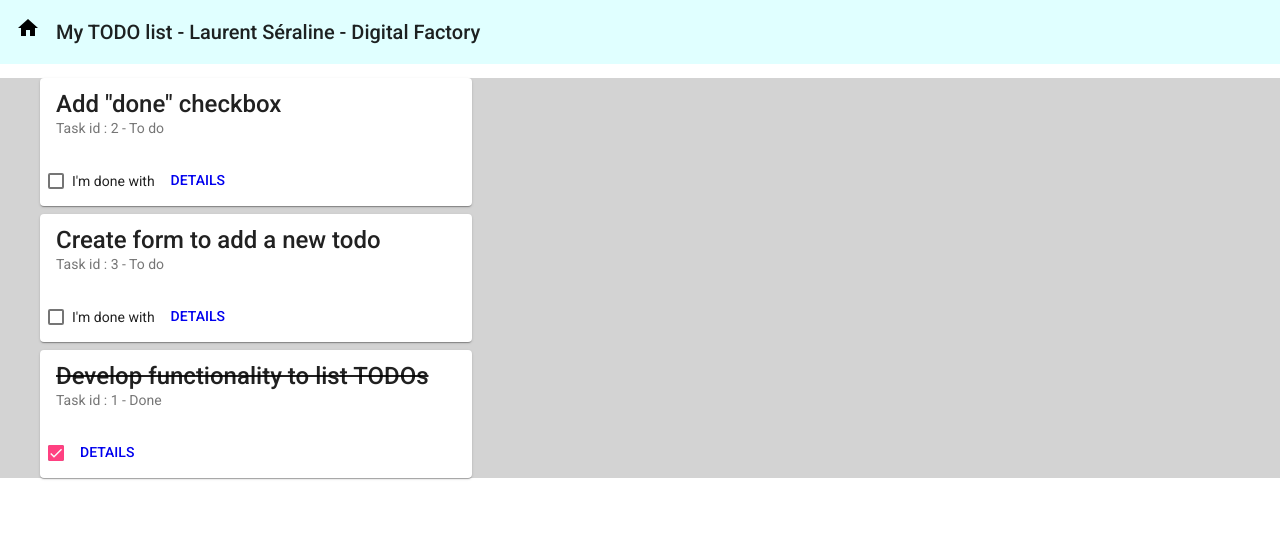
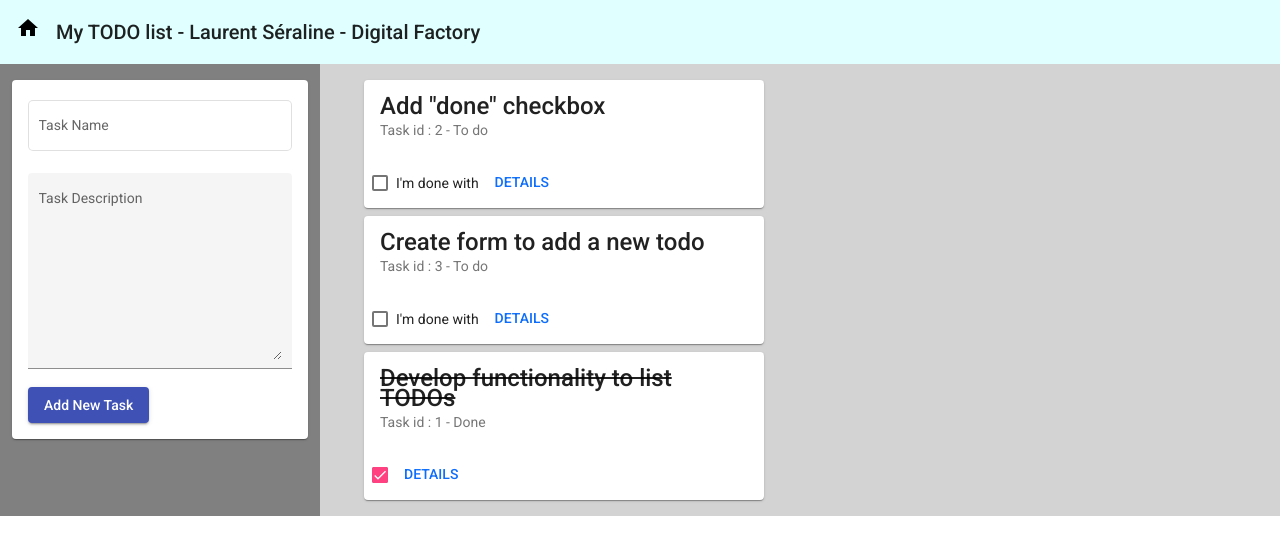
Before and after one commit to Laurent-srln/digital-factory-todo-list, an Angular app: page / in a window 1280 px wide. Shown: the top 554 px of the page. Built offline with nearby package versions, Linux system fonts and the light colour scheme.

Commit message:
4th user story - Add a new TODO

```diff
--- /dev/null
+++ b/src/app/add-task-form/add-task-form.component.css
@@ -0,0 +1,7 @@
+.full-width {
+  width: 100%;
+}
+
+.large-heigth {
+  height: 20vh;
+}
--- /dev/null
+++ b/src/app/add-task-form/add-task-form.component.html
@@ -0,0 +1,12 @@
+<form (ngSubmit)="addTask();" [formGroup]="todoForm">
+  <mat-form-field class="full-width" appearance="outline">
+    <mat-label>Task Name</mat-label>
+    <input formControlName="taskname" matInput placeholder="Task Name">
+    <!-- <mat-hint>add task name</mat-hint> -->
+  </mat-form-field>
+  <mat-form-field class="full-width " appearance="fill">
+    <mat-label>Task Description</mat-label>
+    <textarea formControlName="taskdescription" class="large-heigth" matInput placeholder="Task Description..."></textarea>
+  </mat-form-field>
+  <button type="submit" mat-raised-button [disabled]="todoForm.invalid" color="primary">Add New Task</button>
+</form>
--- /dev/null
+++ b/src/app/add-task-form/add-task-form.component.ts
@@ -0,0 +1,37 @@
+import { Component, OnInit, Output, EventEmitter } from '@angular/core';
+import { FormGroup, FormBuilder, FormControl} from '@angular/forms';
+
+@Component({
+  selector: 'app-add-task-form',
+  templateUrl: './add-task-form.component.html',
+  styleUrls: ['./add-task-form.component.css']
+})
+export class AddTaskFormComponent implements OnInit {
+
+  @Output() readonly taskAdded = new EventEmitter<any>();
+
+  todoForm : FormGroup<{
+    taskname: FormControl<string | null>;
+    taskdescription: FormControl<string | null>;
+  }>;
+
+  constructor(private fb : FormBuilder) {
+    //build the form here
+    this.todoForm = fb.group({
+      taskname: '',
+      taskdescription: ''
+    })
+
+  }
+
+  addTask(): void {
+    //handle the submission
+    this.taskAdded.emit(this.todoForm.value)
+    this.todoForm.reset();
+  }
+
+  ngOnInit(): void {
+
+  }
+
+}
--- a/src/app/task-detail/task-detail.component.css
+++ b/src/app/task-detail/task-detail.component.css
@@ -1,18 +1,23 @@
 
 .full-width {
-  width: 100%;
+  width: 70%;
+  margin-left: 10vh;
+}
+
+form {
+  margin-top: 3vh;
 }
 
 textarea {
   width: 70%;
-  margin-left: 10vh;
-  height: 50vh;
+  height: 30vh;
+  font-size: 1.2rem;
 }
 
 .name {
-  margin-left: 10vh;
   font-size: 2rem;
   width: 70%;
+  color: black;
 }
 
 .done-task {
@@ -20,13 +25,16 @@ textarea {
 }
 
 .id {
-  margin-left: 10vh;
+  color: black;
+  font-size: 1.2rem;
 }
 
 .status {
-  margin-left: 10vh;
+  color: black;
+  font-size: 1.2rem;
 }
 
 a {
   margin-left: 10vh;
+  color: black;
 }
--- a/src/app/task-detail/task-detail.component.html
+++ b/src/app/task-detail/task-detail.component.html
@@ -1,16 +1,20 @@
 
 <form >
   <mat-form-field class="full-width" appearance="outline">
-    <input class="name" [ngClass]="{'done-task': task?.status}" disabled matInput [value]="task?.title">
+    <mat-label>Task Name</mat-label>
+    <input class="name" [ngClass]="{'done-task': task?.status}"  matInput [value]="task?.title">
   </mat-form-field>
   <mat-form-field class="full-width" appearance="outline">
+    <mat-label>Task ID</mat-label>
     <input class="id" disabled  matInput [value]="task?.id">
   </mat-form-field>
   <mat-form-field class="full-width" appearance="outline">
+    <mat-label>Task Status</mat-label>
     <input class="status" disabled  matInput [value]="task?.status? 'Done' : 'To do'">
   </mat-form-field>
   <mat-form-field class="full-width " appearance="fill">
-    <textarea disabled  class="large-heigth" matInput [value]="task?.description"></textarea>
+    <mat-label>Task Description</mat-label>
+    <textarea   class="large-heigth" matInput [value]="task?.description"></textarea>
   </mat-form-field>
 </form>
 
--- a/src/app/tasks.service.ts
+++ b/src/app/tasks.service.ts
@@ -8,6 +8,10 @@ import tasks from './data.json';
 export class TasksService {
 
   constructor() { }
+
+  addTasks(task: Itask): void {
+    tasks.unshift(task);
+  }
 
   getTasks(): Itask[] {
     return tasks;
--- a/src/app/todo/todo.component.html
+++ b/src/app/todo/todo.component.html
@@ -1,6 +1,11 @@
 <div class="container-fluid" style="background-color: grey;">
   <div class="row">
     <div  class="col-md-3">
+      <div>
+        <mat-card class="mt-3 mb-3">
+          <app-add-task-form (taskAdded)="addNewTask($event)"></app-add-task-form>
+        </mat-card>
+      </div>
     </div>
     <div style="background-color: lightgrey;" class="col-md-9">
 <!-- todo list -->
--- a/src/app/todo/todo.component.ts
+++ b/src/app/todo/todo.component.ts
@@ -15,6 +15,19 @@ export class TodoComponent implements OnInit {
     this.tasksService.changeTaskStatus(evt);
     }
 
+  addNewTask = (evt: any) => {
+
+    let maxId = Math.max(...this.tasks.map(e => e.id));
+    let newTask: Itask = {
+      id: maxId+1,
+      title: evt.taskname,
+      description: evt.taskdescription,
+      status: false
+    };
+
+    this.tasksService.addTasks(newTask);
+  }
+
   constructor(private tasksService: TasksService) { }
 
   ngOnInit(): void {
--- a/src/index.html
+++ b/src/index.html
@@ -6,6 +6,7 @@
   <base href="/">
   <meta name="viewport" content="width=device-width, initial-scale=1">
   <link rel="icon" type="image/x-icon" href="favicon.ico">
+  <link href="https://cdn.jsdelivr.net/npm/bootstrap@5.2.2/dist/css/bootstrap.min.css" rel="stylesheet" integrity="sha384-Zenh87qX5JnK2Jl0vWa8Ck2rdkQ2Bzep5IDxbcnCeuOxjzrPF/et3URy9Bv1WTRi" crossorigin="anonymous">
   <link rel="preconnect" href="https://fonts.gstatic.com">
   <link href="https://fonts.googleapis.com/css2?family=Roboto:wght@300;400;500&display=swap" rel="stylesheet">
   <link href="https://fonts.googleapis.com/icon?family=Material+Icons" rel="stylesheet">
```
Also changed, not shown: src/app/app.module.ts (+6 -2 lines), 1 other file (tests, documents, lock files or other folders).
